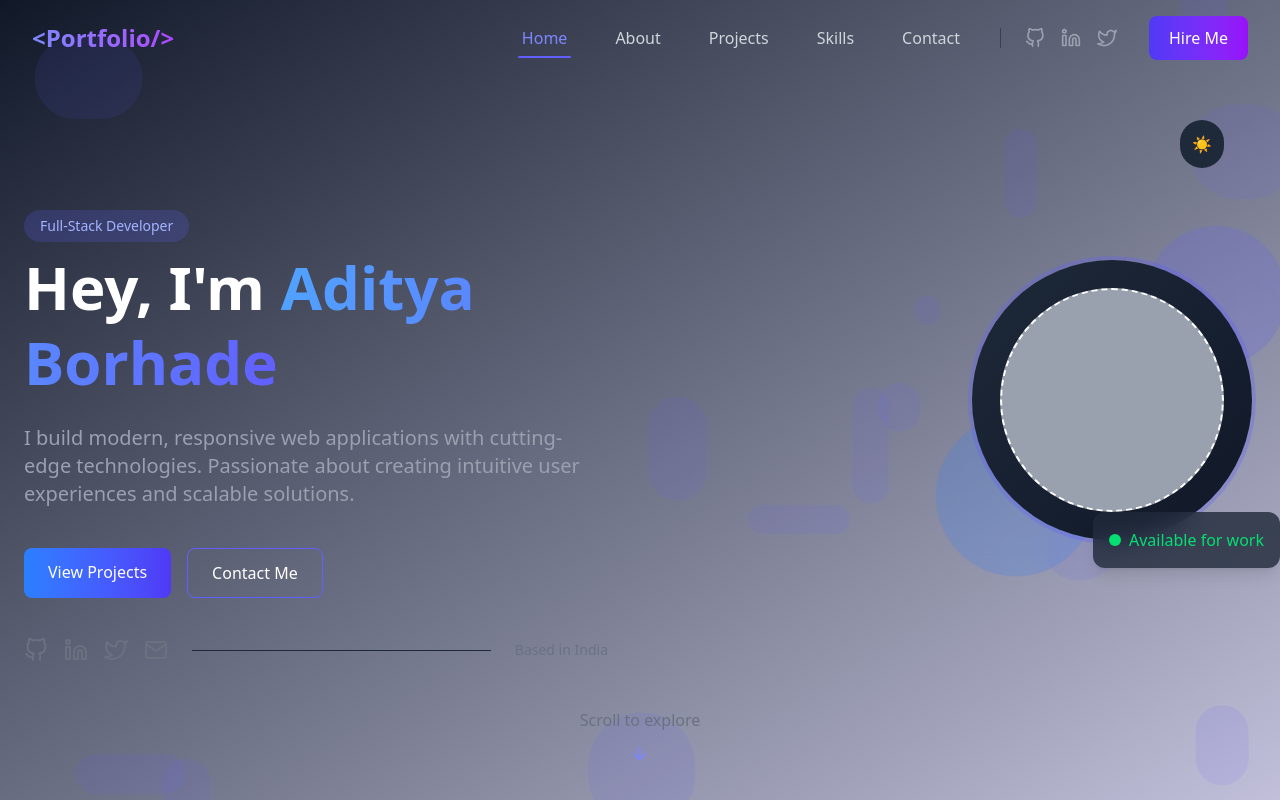
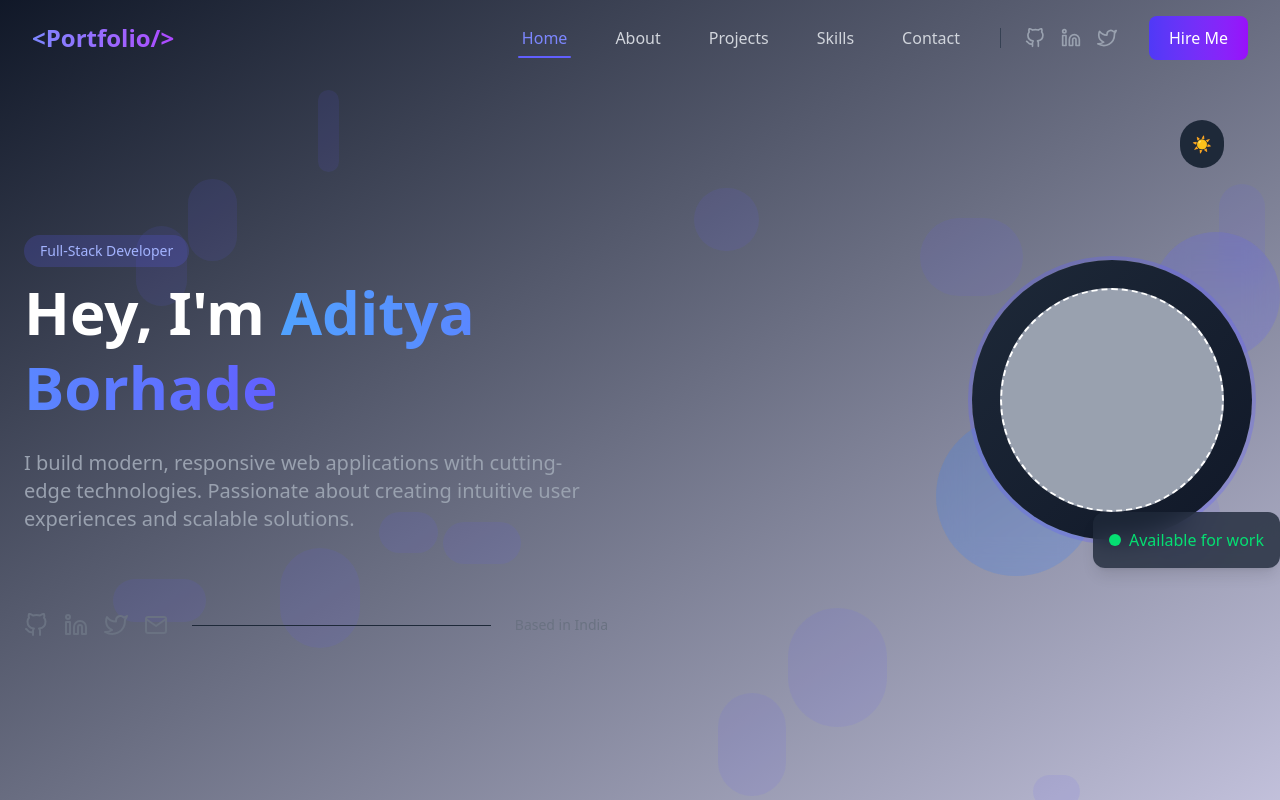
Before and after one commit to adityaborhade18/MyPortfolio, a React (Vite) app in the folder client/: page / in a window 1280 px wide. Shown: the top 800 px of the page. Built offline with nearby package versions, Linux system fonts and the light colour scheme.

Commit message:
updated all files

```diff
--- a/client/package.json
+++ b/client/package.json
@@ -11,7 +11,7 @@
   },
   "dependencies": {
     "@tailwindcss/vite": "^4.1.11",
-    "framer-motion": "^12.23.3",
+    "framer-motion": "^10.12.16",
     "react": "^19.1.0",
     "react-dom": "^19.1.0",
     "react-icons": "^5.5.0",
--- a/client/src/Layout/Layout.jsx
+++ b/client/src/Layout/Layout.jsx
@@ -4,6 +4,7 @@ import Navbar from '../components/Navbar';
 import Footer from '../components/Footer';
 
 const Layout = () => {
+
   return (
     <div className="flex flex-col min-h-screen">
       <Navbar />
--- a/client/src/components/Footer.jsx
+++ b/client/src/components/Footer.jsx
@@ -28,13 +28,13 @@ const Footer = () => {
         <div>
           <h2 className="text-lg font-semibold mb-3">Follow Me</h2>
           <div className="flex justify-center md:justify-start gap-4">
-            <a href="https://github.com/Aditya-Borhade" target="_blank" rel="noopener noreferrer" className="text-gray-400 hover:text-white text-xl">
+            <a href="https://github.com/adityaborhade18" target="_blank" rel="noopener noreferrer" className="text-gray-400 hover:text-white text-xl">
               <FaGithub />
             </a>
-            <a href="https://linkedin.com/in/your-profile" target="_blank" rel="noopener noreferrer" className="text-gray-400 hover:text-white text-xl">
+            <a href="https://www.linkedin.com/in/aditya-borhade-9489712a4/" target="_blank" rel="noopener noreferrer" className="text-gray-400 hover:text-white text-xl">
               <FaLinkedin />
             </a>
-            <a href="https://twitter.com/yourprofile" target="_blank" rel="noopener noreferrer" className="text-gray-400 hover:text-white text-xl">
+            <a href="https://x.com/1828Aditya" target="_blank" rel="noopener noreferrer" className="text-gray-400 hover:text-white text-xl">
               <FaTwitter />
             </a>
             <a href="https://instagram.com/yourprofile" target="_blank" rel="noopener noreferrer" className="text-gray-400 hover:text-white text-xl">
--- a/client/src/components/Navbar.jsx
+++ b/client/src/components/Navbar.jsx
@@ -20,7 +20,7 @@ const Navbar = () => {
     { name: 'About', to: '/about' },
     { name: 'Projects', to: '/projects' },
     { name: 'Skills', to: '/skills' },
-    { name: 'Contact', to: '/contact' },
+    { name: 'Contact', to: '/Contact' },
   ];
 
   const socialIcons = [
@@ -53,7 +53,7 @@ const Navbar = () => {
               {navItems.map((item) => (
                 <Link
                   key={item.name}
-                  href={item.to}
+                  to={item.to}
                   className={`relative px-2 py-1 font-medium transition-all duration-300 ${
                     location.pathname === item.to
                       ? 'text-indigo-400'
--- a/client/src/page/About.jsx
+++ b/client/src/page/About.jsx
@@ -675,6 +675,7 @@ const About = () => {
                           borderColor: '#6366f1',
                           transition: { duration: 0.3 }
                         }}
+
                       >
                         <div className="text-2xl mr-3 flex-shrink-0">
                           {skill.icon}
@@ -728,6 +729,7 @@ const About = () => {
               y: -5,
               transition: { duration: 0.3 }
             }}
+
           >
             <div className="max-w-4xl mx-auto">
               <motion.h2
@@ -777,6 +779,7 @@ const About = () => {
                       borderColor: '#6366f1',
                       transition: { duration: 0.3 }
                     }}
+
                   >
                     <motion.div
                       className={`absolute inset-0 bg-gradient-to-r ${item.color} opacity-0`}
@@ -793,6 +796,9 @@ const About = () => {
               </div>
             </div>
           </motion.div>
+
+
+
         </div>
       </div>
 
--- a/client/src/page/Contact.jsx
+++ b/client/src/page/Contact.jsx
@@ -323,7 +323,7 @@ const Contact = () => {
         </motion.div>
 
         <motion.div
-          className="mt-16 grid grid-cols-1 md:grid-cols-3 gap-6"
+          className="mt-16 grid grid-cols-1 md:grid-cols-3 gap-6 "
           initial={{ opacity: 0, y: 30 }}
           animate={{ opacity: 1, y: 0 }}
           transition={{ delay: 0.4, duration: 0.8 }}
@@ -333,8 +333,8 @@ const Contact = () => {
               <FaEnvelope className="text-white text-xl" />
             </div>
             <h3 className="text-xl font-bold text-white mb-2">Email</h3>
-            <p className="text-gray-300">contact@example.com</p>
-            <p className="text-gray-300">support@example.com</p>
+            <a className="text-gray-300">adityaborhade793@gmail.com</a>
+
           </div>
 
           <div className="bg-gray-800/60 backdrop-blur-lg rounded-xl p-6 border border-gray-700">
@@ -343,7 +343,6 @@ const Contact = () => {
             </div>
             <h3 className="text-xl font-bold text-white mb-2">Phone</h3>
             <p className="text-gray-300">+1 (123) 456-7890</p>
-            <p className="text-gray-300">+1 (987) 654-3210</p>
           </div>
 
           <div className="bg-gray-800/60 backdrop-blur-lg rounded-xl p-6 border border-gray-700">
@@ -356,7 +355,7 @@ const Contact = () => {
                 <span className="text-gray-300 font-bold">In</span>
               </div>
               <div className="w-10 h-10 rounded-full bg-gray-700 flex items-center justify-center cursor-pointer hover:bg-blue-600 transition-colors">
-                <span className="text-gray-300 font-bold">f</span>
+                <span className="text-gray-300 font-bold">G</span>
               </div>
               <div className="w-10 h-10 rounded-full bg-gray-700 flex items-center justify-center cursor-pointer hover:bg-purple-600 transition-colors">
                 <span className="text-gray-300 font-bold">Ig</span>
--- a/client/src/page/Home.jsx
+++ b/client/src/page/Home.jsx
@@ -1,6 +1,6 @@
 import React, { useState, useEffect } from 'react';
 import { motion } from 'framer-motion';
-import { FiGithub, FiLinkedin, FiTwitter, FiMail, FiArrowDown } from 'react-icons/fi';
+import { FiGithub, FiLinkedin, FiTwitter, FiMail } from 'react-icons/fi';
 
 const Home = () => {
   const [darkMode, setDarkMode] = useState(true);
@@ -22,15 +22,15 @@ const Home = () => {
   ];
 
   return (
-    <div className={`min-h-screen flex  items-center justify-center px-4 sm:px-6 transition-colors duration-500 ${
+    <div className={`min-h-screen flex items-center justify-center px-4 sm:px-6 transition-colors duration-500 ${
       darkMode
         ? 'bg-gradient-to-br from-gray-900 to-indigo-900/30 text-white'
         : 'bg-gradient-to-br from-gray-50 to-blue-50 text-gray-900'
     }`}>
-      {/* Floating particles background */}
+      {/* Static particles background */}
       <div className="fixed inset-0 overflow-hidden z-0">
         {[...Array(15)].map((_, i) => (
-          <motion.div
+          <div
             key={i}
             className={`absolute rounded-full ${darkMode ? 'bg-indigo-500/10' : 'bg-blue-400/20'}`}
             style={{
@@ -38,15 +38,6 @@ const Home = () => {
               left: `${Math.random() * 100}%`,
               width: `${Math.random() * 100 + 20}px`,
               height: `${Math.random() * 100 + 20}px`,
-            }}
-            animate={{
-              y: [0, Math.random() * 100 - 50, 0],
-              x: [0, Math.random() * 100 - 50, 0],
-            }}
-            transition={{
-              duration: Math.random() * 10 + 10,
-              repeat: Infinity,
-              ease: "easeInOut",
             }}
           />
         ))}
@@ -102,30 +93,7 @@ const Home = () => {
             animate={isMounted ? { opacity: 1, y: 0 } : {}}
             transition={{ delay: 0.7, duration: 0.8 }}
           >
-            <motion.a
-              href="#projects"
-              className={`px-6 py-3 rounded-lg font-medium transition-all ${
-                darkMode
-                  ? 'bg-gradient-to-r from-blue-500 to-indigo-600 hover:shadow-lg hover:shadow-blue-500/30'
-                  : 'bg-gradient-to-r from-blue-400 to-indigo-500 hover:shadow-lg hover:shadow-blue-400/30'
-              } text-white`}
-              whileHover={{ scale: 1.05 }}
-              whileTap={{ scale: 0.95 }}
-            >
-              View Projects
-            </motion.a>
-            <motion.a
-              href="#contact"
-              className={`px-6 py-3 rounded-lg font-medium border transition-all ${
-                darkMode
-                  ? 'border-indigo-500 hover:bg-indigo-500/20'
-                  : 'border-indigo-500 text-indigo-600 hover:bg-indigo-100'
-              }`}
-              whileHover={{ scale: 1.05 }}
-              whileTap={{ scale: 0.95 }}
-            >
-              Contact Me
-            </motion.a>
+
           </motion.div>
 
           <motion.div
@@ -172,31 +140,16 @@ const Home = () => {
               </div>
             </div>
 
-            <motion.div
+            <div
               className={`absolute -top-6 -right-6 w-32 h-32 rounded-full ${
                 darkMode ? 'bg-indigo-500/20' : 'bg-indigo-400/20'
               } backdrop-blur-lg`}
-              animate={{
-                scale: [1, 1.1, 1],
-              }}
-              transition={{
-                duration: 4,
-                repeat: Infinity,
-              }}
             />
 
-            <motion.div
+            <div
               className={`absolute -bottom-8 -left-8 w-40 h-40 rounded-full ${
                 darkMode ? 'bg-blue-500/20' : 'bg-blue-400/20'
               } backdrop-blur-lg`}
-              animate={{
-                scale: [1, 1.05, 1],
-              }}
-              transition={{
-                duration: 5,
-                repeat: Infinity,
-                delay: 0.5
-              }}
             />
 
             <div className="absolute -bottom-6 -right-6 z-20">
@@ -224,26 +177,6 @@ const Home = () => {
         </motion.div>
       </div>
 
-      {/* Scroll indicator */}
-      <motion.div
-        className="absolute bottom-10 left-1/2 transform -translate-x-1/2 text-center"
-        initial={{ opacity: 0, y: 20 }}
-        animate={isMounted ? { opacity: 1, y: 0 } : {}}
-        transition={{ delay: 1.5, duration: 0.8 }}
-      >
-        <div className={`mb-2 ${darkMode ? 'text-gray-500' : 'text-gray-400'}`}>
-          Scroll to explore
-        </div>
-        <motion.div
-          animate={{ y: [0, 10, 0] }}
-          transition={{ repeat: Infinity, duration: 1.5 }}
-        >
-          <FiArrowDown className={`mx-auto text-xl ${
-            darkMode ? 'text-indigo-400' : 'text-indigo-500'
-          }`} />
-        </motion.div>
-      </motion.div>
-
       {/* Dark mode toggle */}
       <motion.button
         onClick={toggleDarkMode}
```
Also changed, not shown: client/src/page/Skills.jsx (+130 -45 lines), 1 other file (tests, documents, lock files or other folders).
